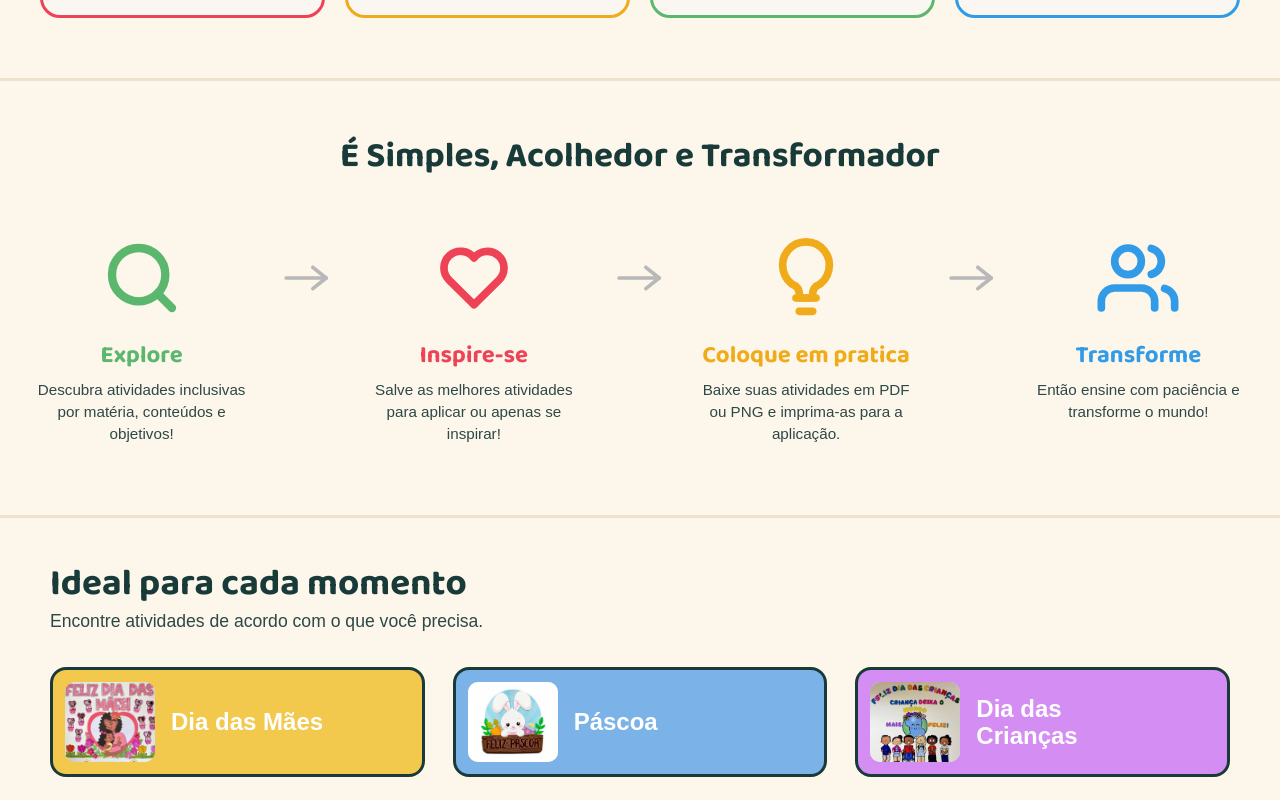
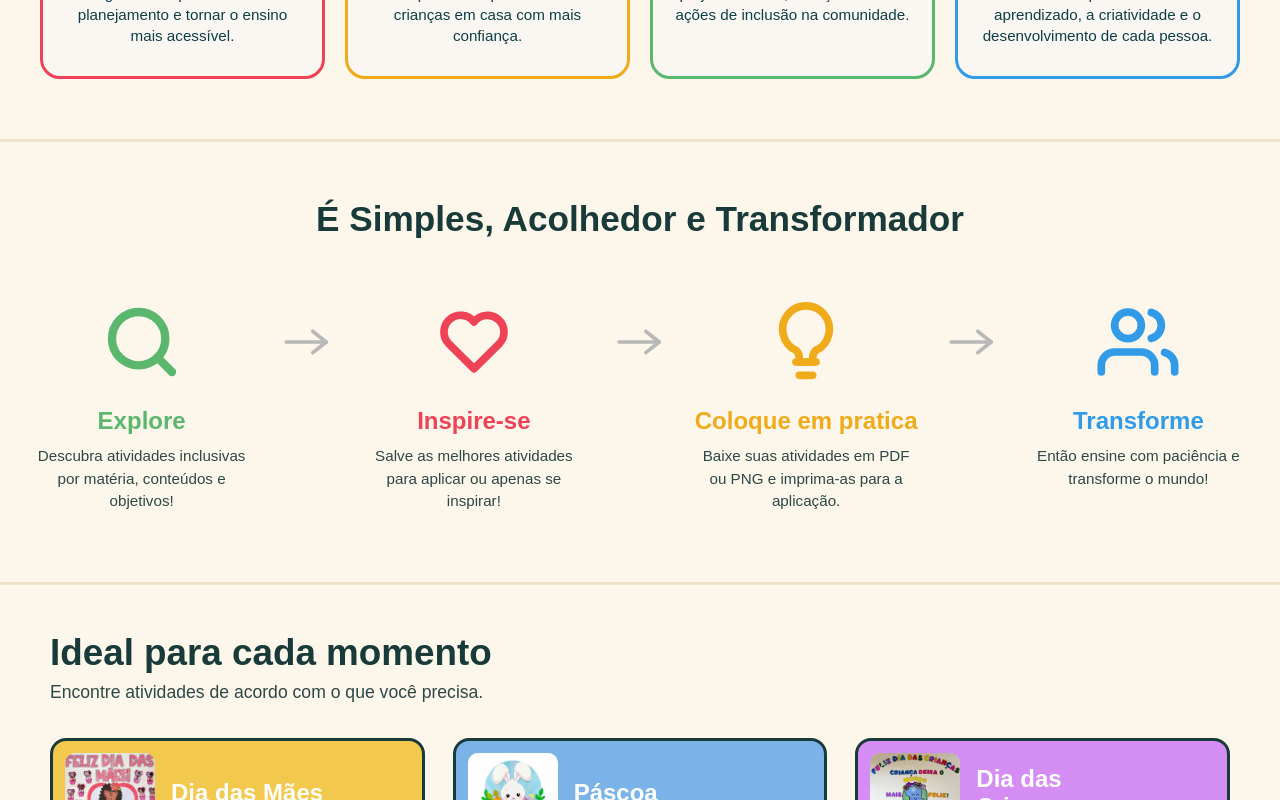
Before and after one commit to Aprender-Hackathon/Trabalho_Hackathon-Novo-, a Vue app: page / in a window 1280 px wide. Shown: the part 1220-2020 px from the top of the page. Built offline with nearby package versions, Linux system fonts and the light colour scheme.

Commit message:
Só ajustes

```diff
--- a/src/assets/base.css
+++ b/src/assets/base.css
@@ -34,11 +34,3 @@ body{
   color:var(--ink);
   -webkit-font-smoothing:antialiased;
 }
-h1,h2,h3,.display{
-  font-family:'Baloo 2', sans-serif;
-  margin:0;
-  line-height:1.05;
-}
-img{max-width:100%;display:block;}
-a{color:inherit;text-decoration:none;}
-button{font-family:inherit;cursor:pointer;}
```
